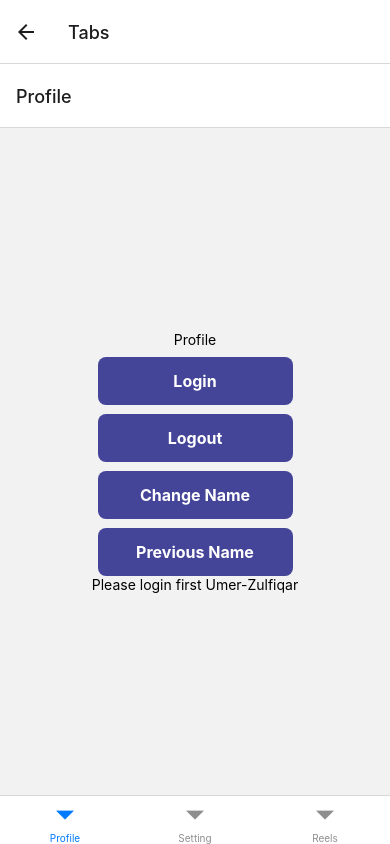
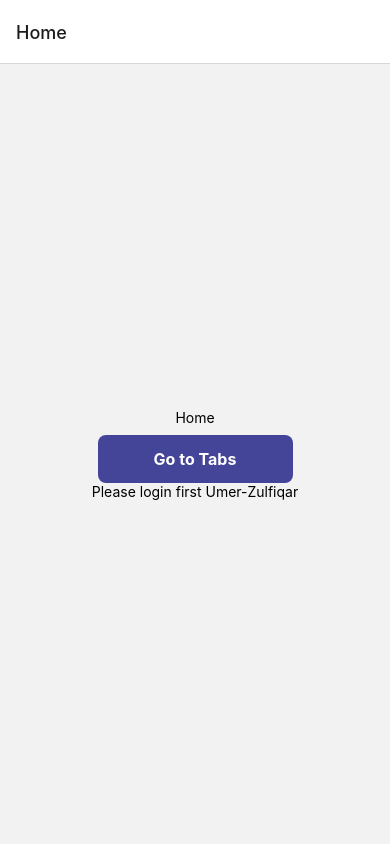
Before and after one commit to umerzulfiqar021/Fire, a React Native app: screen /Tabs in a window 390 px wide. Built offline with nearby package versions, Linux system fonts and the light colour scheme.

Commit message:
profile logic

```diff
--- a/src/screens/auth/Tabs/Profile.tsx
+++ b/src/screens/auth/Tabs/Profile.tsx
@@ -1,15 +1,20 @@
 import { StyleSheet, Text, View } from 'react-native'
-import React from 'react'
+import React, { useEffect } from 'react'
 import { useSelector, useDispatch } from 'react-redux'
 import MainButton from '../../../components/MainButton'
 import { loginAction, logoutAction,updateNameAction,OldAction } from '../../../store/userActions'
 import { RootState } from '../../../store/store'
-const Profile = () => {
+const Profile = ({navigation}) => {
 //   const isSignedIn = useSelector(state => state.userData.isSignedIn)
 // const userName = useSelector((state : RootState) => state.userData.userName) //rootstate for getting recomendation
 const {isSignedIn,userName} = useSelector((state : RootState) => state.userData) //rootstate for getting recomendation
 //here we destructure this
 const dispatch = useDispatch()
+useEffect(()=>{
+  if(!isSignedIn){
+    navigation.navigate('Home')
+  }
+},[isSignedIn,navigation])
   return (
     <View style = {styles.container}>
       <Text>Profile</Text>
@@ -27,6 +32,7 @@ const dispatch = useDispatch()
       <Text> user name is {userName}</Text>
       </View>
   ) : (
+
     <View>
       <Text>Please login first {userName}</Text>
       </View>
```
